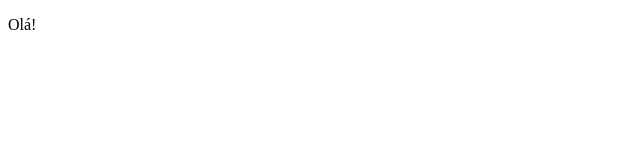
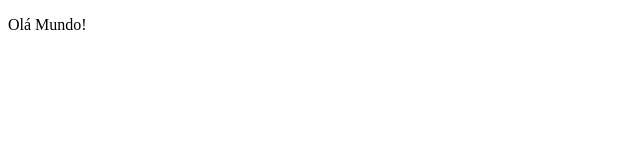
Before and after one commit to Nipdj14/basico-git, a plain HTML site: page index.html in a window 1280 px wide. Shown: the full height of the page, 0-640 px from the left. Drawn offline with Linux system fonts and the light colour scheme.

Commit message:
Update index.html

```diff
--- a/index.html
+++ b/index.html
@@ -6,6 +6,6 @@
     <title>Document</title>
 </head>
 <body>
-    <p>Olá!</p>
+    <p>Olá Mundo!</p>
 </body>
 </html>
```
